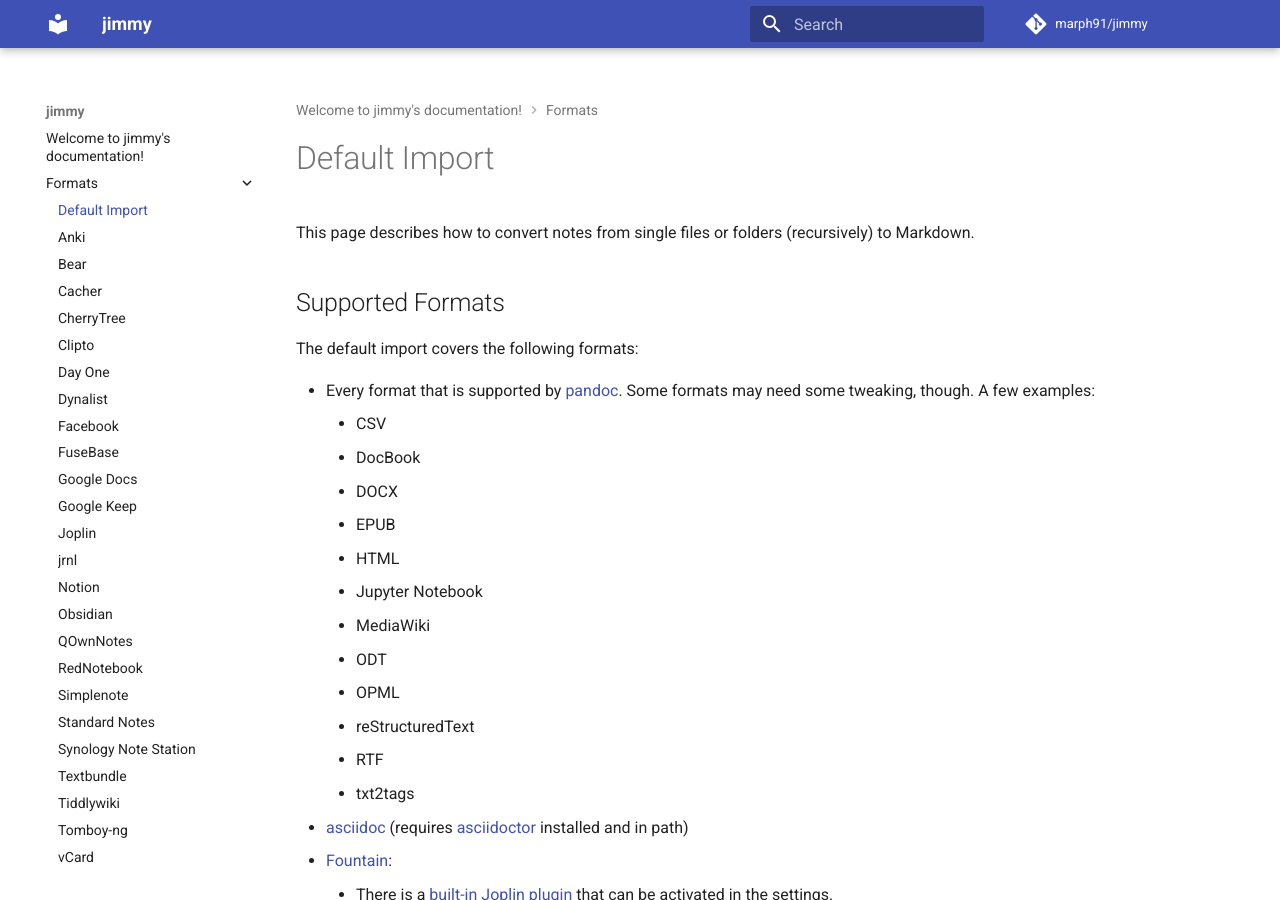
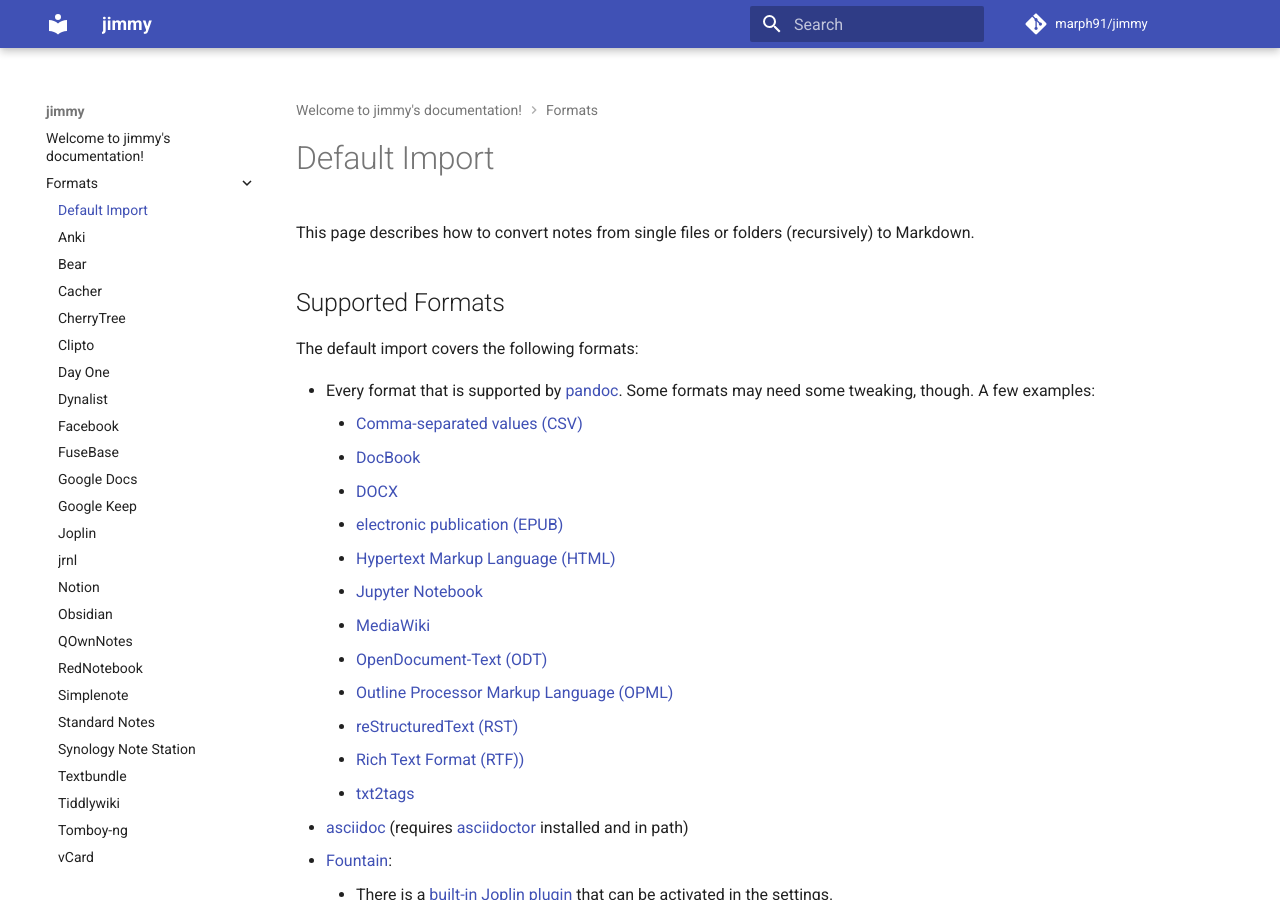
Before and after one commit to marph91/jimmy, an MkDocs documentation site: the page built from docs/formats/default.md, in a window 1280 px wide and 900 px high. Built offline with MkDocs 1.6.1 and Material for MkDocs 9.7.7, drawn with Linux system fonts in a browser that asks for light colours; comment, search, counter and statistics services are not loaded.

Commit message:
doc: add links for the default formats

```diff
--- a/docs/formats/default.md
+++ b/docs/formats/default.md
@@ -5,18 +5,18 @@
 The default import covers the following formats:
 
 - Every format that is supported by [pandoc](https://pandoc.org/). Some formats may need some tweaking, though. A few examples:
-    - CSV
-    - DocBook
-    - DOCX
-    - EPUB
-    - HTML
-    - Jupyter Notebook
-    - MediaWiki
-    - ODT
-    - OPML
-    - reStructuredText
-    - RTF
-    - txt2tags
+    - [Comma-separated values (CSV)](https://en.wikipedia.org/wiki/Comma-separated_values)
+    - [DocBook](https://docbook.org/)
+    - [DOCX](https://en.wikipedia.org/wiki/Office_Open_XML)
+    - [electronic publication (EPUB)](https://www.w3.org/community/epub3/)
+    - [Hypertext Markup Language (HTML)](https://www.w3.org/html/)
+    - [Jupyter Notebook](https://jupyter.org/)
+    - [MediaWiki](https://www.mediawiki.org/wiki/Help:Formatting)
+    - [OpenDocument-Text (ODT)](https://en.wikipedia.org/wiki/OpenDocument)
+    - [Outline Processor Markup Language (OPML)](http://opml.org/)
+    - [reStructuredText (RST)](https://docutils.sourceforge.io/rst.html)
+    - [Rich Text Format (RTF))](https://en.wikipedia.org/wiki/Rich_Text_Format)
+    - [txt2tags](https://txt2tags.org/)
 - [asciidoc](https://docs.asciidoctor.org/asciidoc/latest/) (requires [asciidoctor](https://asciidoctor.org/) installed and in path)
 - [Fountain](https://fountain.io/):
     - There is a [built-in Joplin plugin](https://joplinapp.org/help/apps/markdown/#markdown-plugins) that can be activated in the settings.
```
